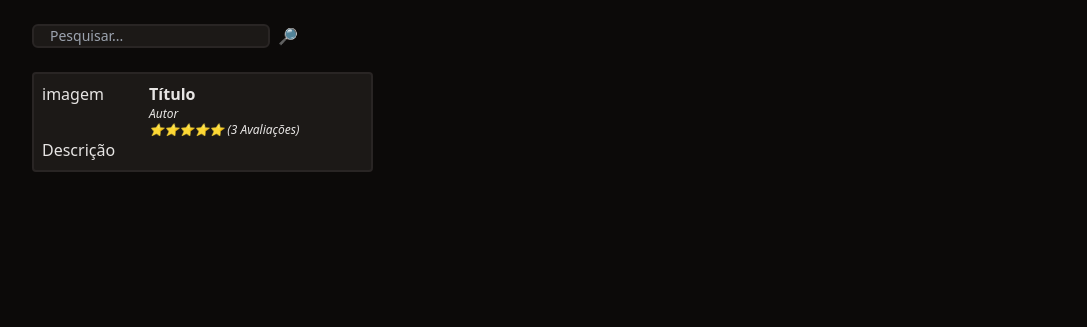
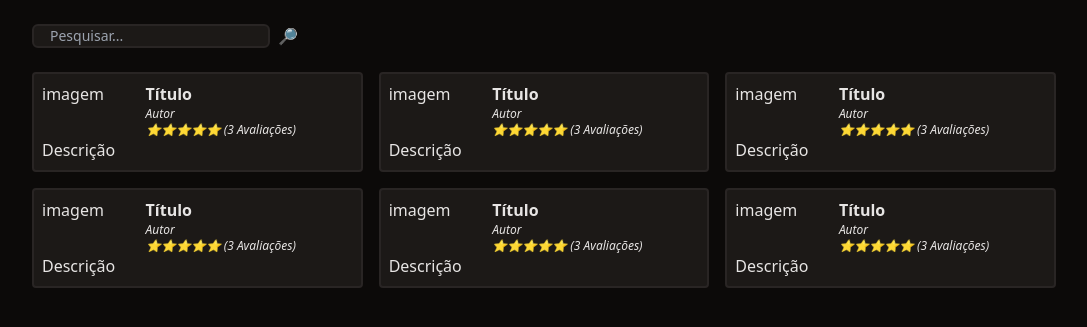
Before and after one commit to SnorlaxSPI/Bookwise, a PHP site: page / in a window 1280 px wide. Shown: the part 60-387 px from the top of the page, without its empty margins (96-1183 px from the left). Run offline with PHP 8.4, Linux system fonts and the light colour scheme; some libraries are stand-ins or nearby versions.

Commit message:
WSE-006 - Criando a lista de livros

```diff
--- a/index.php
+++ b/index.php
@@ -46,11 +46,13 @@
 
     </form>
 
-    <section class="space-y-4">
+    <!-- Lista de Livros -->
+
+    <section class="grid gap-4 grid-cols-1 md:grid-cols-2 lg:grid-cols-3">
 
       <!-- Livro -->
 
-      <div class="w-1/3 p-2 rounded border-stone-800 border-2 bg-stone-900">
+      <div class="p-2 rounded border-stone-800 border-2 bg-stone-900">
 
         <div class="flex">
 
@@ -58,7 +60,127 @@
 
           <div>
 
-            <div class="font-semibold">Título</div>
+            <a href="/livro.php" class="font-semibold hover:underline">Título</a>
+            <div class="text-xs italic">Autor</div>
+            <div class="text-xs italic">⭐️⭐️⭐️⭐️⭐️ (3 Avaliações)</div>
+
+          </div>
+
+        </div>
+
+        <div>
+
+          Descrição
+
+        </div>
+
+      </div>
+
+      <div class="p-2 rounded border-stone-800 border-2 bg-stone-900">
+
+        <div class="flex">
+
+          <div class="w-1/3">imagem</div>
+
+          <div>
+
+            <a href="/livro.php" class="font-semibold hover:underline">Título</a>
+            <div class="text-xs italic">Autor</div>
+            <div class="text-xs italic">⭐️⭐️⭐️⭐️⭐️ (3 Avaliações)</div>
+
+          </div>
+
+        </div>
+
+        <div>
+
+          Descrição
+
+        </div>
+
+      </div>
+
+      <div class="p-2 rounded border-stone-800 border-2 bg-stone-900">
+
+        <div class="flex">
+
+          <div class="w-1/3">imagem</div>
+
+          <div>
+
+            <a href="/livro.php" class="font-semibold hover:underline">Título</a>
+            <div class="text-xs italic">Autor</div>
+            <div class="text-xs italic">⭐️⭐️⭐️⭐️⭐️ (3 Avaliações)</div>
+
+          </div>
+
+        </div>
+
+        <div>
+
+          Descrição
+
+        </div>
+
+      </div>
+
+      <div class="p-2 rounded border-stone-800 border-2 bg-stone-900">
+
+        <div class="flex">
+
+          <div class="w-1/3">imagem</div>
+
+          <div>
+
+            <a href="/livro.php" class="font-semibold hover:underline">Título</a>
+            <div class="text-xs italic">Autor</div>
+            <div class="text-xs italic">⭐️⭐️⭐️⭐️⭐️ (3 Avaliações)</div>
+
+          </div>
+
+        </div>
+
+        <div>
+
+          Descrição
+
+        </div>
+
+      </div>
+
+      <div class="p-2 rounded border-stone-800 border-2 bg-stone-900">
+
+        <div class="flex">
+
+          <div class="w-1/3">imagem</div>
+
+          <div>
+
+            <a href="/livro.php" class="font-semibold hover:underline">Título</a>
+            <div class="text-xs italic">Autor</div>
+            <div class="text-xs italic">⭐️⭐️⭐️⭐️⭐️ (3 Avaliações)</div>
+
+          </div>
+
+        </div>
+
+        <div>
+
+          Descrição
+
+        </div>
+
+      </div>
+
+      <div class="p-2 rounded border-stone-800 border-2 bg-stone-900">
+
+        <div class="flex">
+
+          <div class="w-1/3">imagem</div>
+
+          <div>
+
+            <a href="/livro.php" class="font-semibold hover:underline">Título</a>
             <div class="text-xs italic">Autor</div>
             <div class="text-xs italic">⭐️⭐️⭐️⭐️⭐️ (3 Avaliações)</div>
 
```
Also changed, not shown: livro.php (added, +43 -0 lines).
